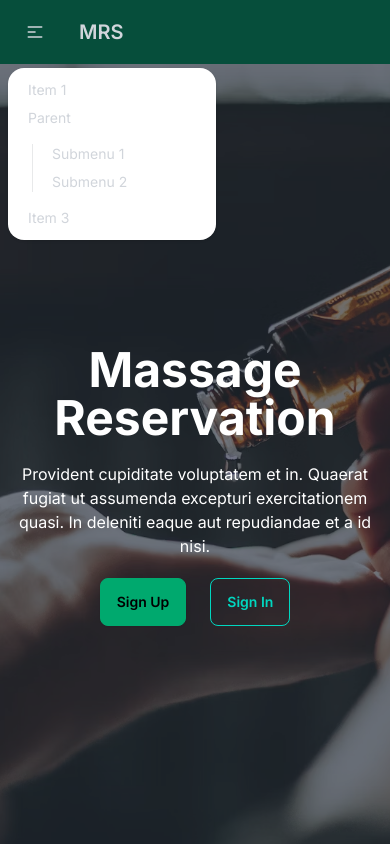
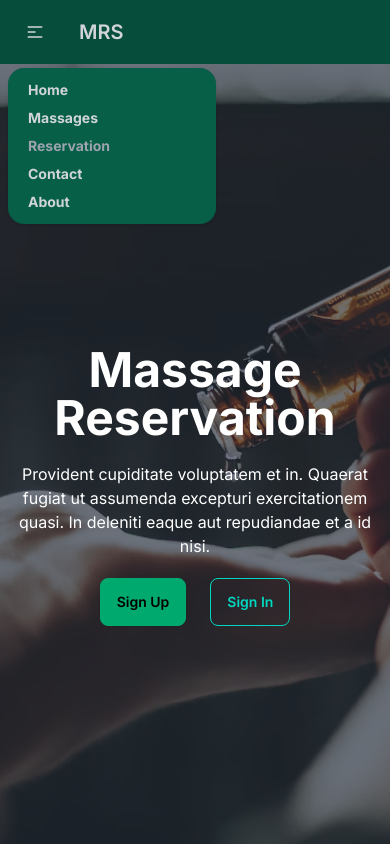
Before and after one commit to wiraphatys/massage-reserve-shop, a Next.js app in the folder frontend/: page / in a window 390 px wide. Both pictures are taken after a click on the button 35 px from the left and 32 px from the top of the page. Shown: the top 844 px of the page. Built offline with nearby package versions, Linux system fonts and the light colour scheme.

Commit message:
Updated navbar to have dropdown menu setting and include profile menu

```diff
--- a/frontend/src/components/Navbar.tsx
+++ b/frontend/src/components/Navbar.tsx
@@ -3,10 +3,13 @@
 import React, { useEffect, useState } from 'react'
 import { useRouter } from 'next/navigation'
 import Swal from 'sweetalert2'
+import AccountCircleIcon from '@mui/icons-material/AccountCircle';
 
 function Navbar() {
 
     const router = useRouter()
+
+    const [isLoggedIn, setIsLoggedIn] = useState(false);
 
     const handleSignOut = () => {
 
@@ -36,9 +39,6 @@ function Navbar() {
     }
 
 
-    const [isLoggedIn, setIsLoggedIn] = useState(false);
-
-
     useEffect(() => {
         const token = localStorage.getItem('token');
         if (token) {
@@ -51,25 +51,31 @@ function Navbar() {
     return (
         <>
             <div className="navbar bg-emerald-900 text-gray-300 sticky top-0 z-50">
+
                 <div className="navbar-start">
+
+                    {/* mobile view */}
                     <div className="dropdown">
                         <div tabIndex={0} role="button" className="btn btn-ghost lg:hidden">
                             <svg xmlns="http://www.w3.org/2000/svg" className="h-5 w-5" fill="none" viewBox="0 0 24 24" stroke="currentColor"><path strokeLinecap="round" strokeLinejoin="round" strokeWidth="2" d="M4 6h16M4 12h8m-8 6h16" /></svg>
                         </div>
-                        <ul tabIndex={0} className="menu menu-sm dropdown-content mt-3 z-[1] p-2 shadow bg-base-100 rounded-box w-52">
-                            <li><a>Item 1</a></li>
-                            <li>
-                                <a>Parent</a>
-                                <ul className="p-2">
-                                    <li><a>Submenu 1</a></li>
-                                    <li><a>Submenu 2</a></li>
-                                </ul>
-                            </li>
-                            <li><a>Item 3</a></li>
+                        <ul tabIndex={0} className="menu menu-sm dropdown-content mt-3 z-[1] p-2 shadow bg-emerald-800 rounded-box w-52 font-bold">
+                            <li><a href='/'>Home</a></li>
+                            <li><a href='/massages'>Massages</a></li>
+                            {
+                                isLoggedIn ? (<li><a href='/reservations'>Reservation</a></li>)
+                                    : (<li><a href='/reservations' className='btn-disabled text-gray-400'>Reservation</a></li>)
+                            }
+                            <li><a>Contact</a></li>
+                            <li><a>About</a></li>
                         </ul>
                     </div>
+
+                    {/* MRS */}
                     <a className="btn btn-ghost text-xl" href='/'>MRS</a>
                 </div>
+
+                {/* desktop view */}
                 <div className="navbar-center hidden lg:flex">
                     <ul className="menu menu-horizontal px-1">
                         <li><a href='/'>Home</a></li>
@@ -82,14 +88,26 @@ function Navbar() {
                         <li><a>About</a></li>
                     </ul>
                 </div>
+
                 <div className="navbar-end">
                     {isLoggedIn && (
 
-                        <button className='btn btn-error btn-outline btn-sm'
-                            onClick={handleSignOut}
-                        >
-                            Log Out
-                        </button>
+                        // <button className='btn btn-error btn-outline btn-sm'
+                        //     onClick={handleSignOut}
+                        // >
+                        //     Log Out
+                        // </button>
+
+                        <div className="dropdown dropdown-end">
+                            <div>
+                                <button className='btn btn-ghost'><AccountCircleIcon fontSize="large" /></button>
+                            </div>
+                            <ul tabIndex={0} className={`menu dropdown-content z-[1] shadow bg-emerald-800 rounded-box w-40 mt-4 p-2`}>
+                                <li><a className='btn btn-success btn-sm text-gray-200 mb-2' href="#">Profile</a></li>
+                                <li><button className='btn btn-error btn-outline btn-sm' onClick={handleSignOut}>Logout</button></li>
+                            </ul>
+
+                        </div>
 
                     )}
                 </div>
@@ -99,17 +117,3 @@ function Navbar() {
 }
 
 export default Navbar
-
-
-{/* <div className="dropdown dropdown-end mr-2">
-                        <div tabIndex={0} role="button" className="btn btn-ghost btn-circle avatar">
-                            <div className="w-10 rounded-full">
-                                <img alt="Tailwind CSS Navbar component" src="https://daisyui.com/images/stock/photo-1534528741775-53994a69daeb.jpg" />
-                            </div>
-                        </div>
-                        <ul tabIndex={0} className="mt-3 z-[1] p-2 shadow menu menu-sm dropdown-content bg-gray-200 rounded-box w-30">
-                            <li><a>Profile</a></li>
-                            <li><a>Settings</a></li>
-                            <li><a>Logout</a></li>
-                        </ul>
-                    </div> */}
```
